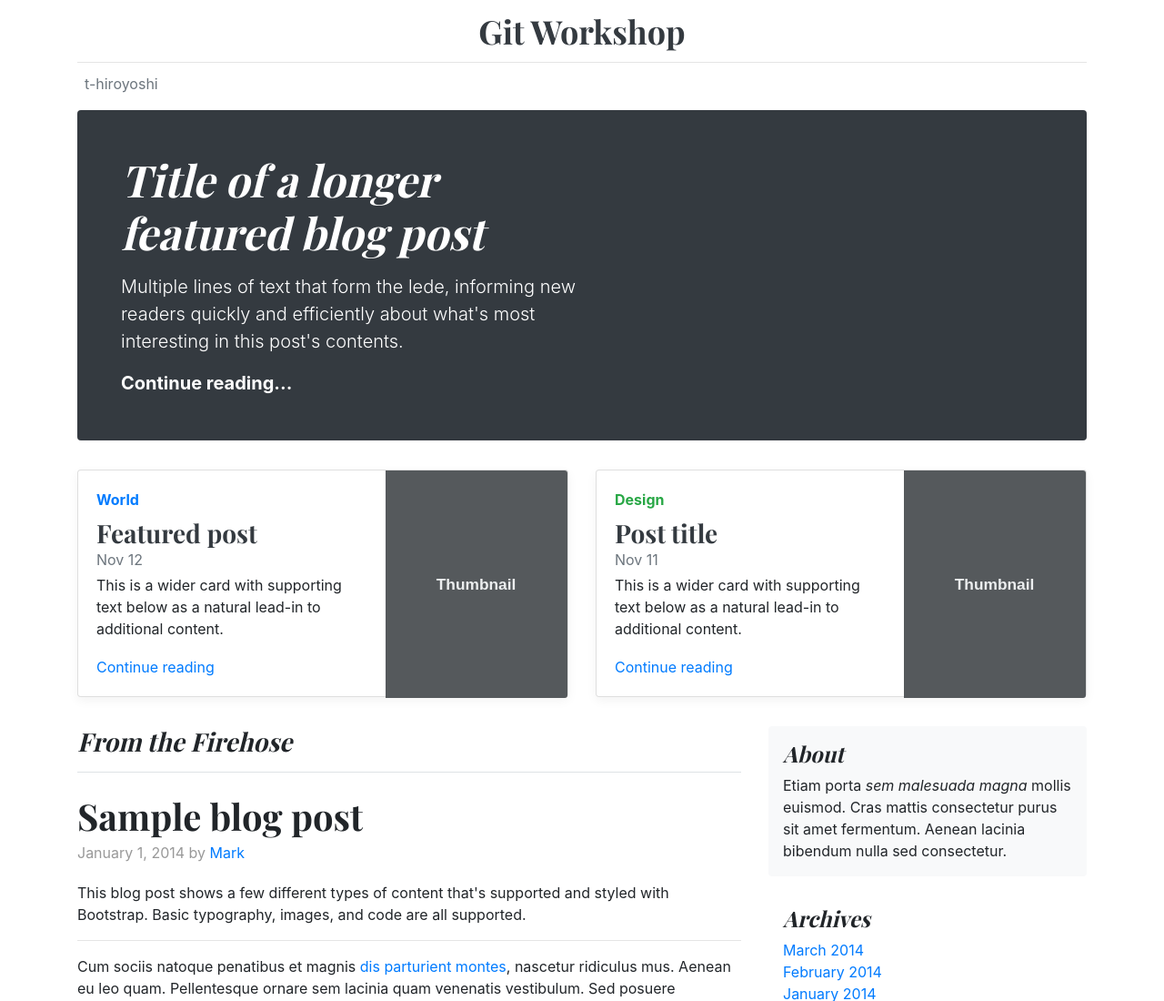
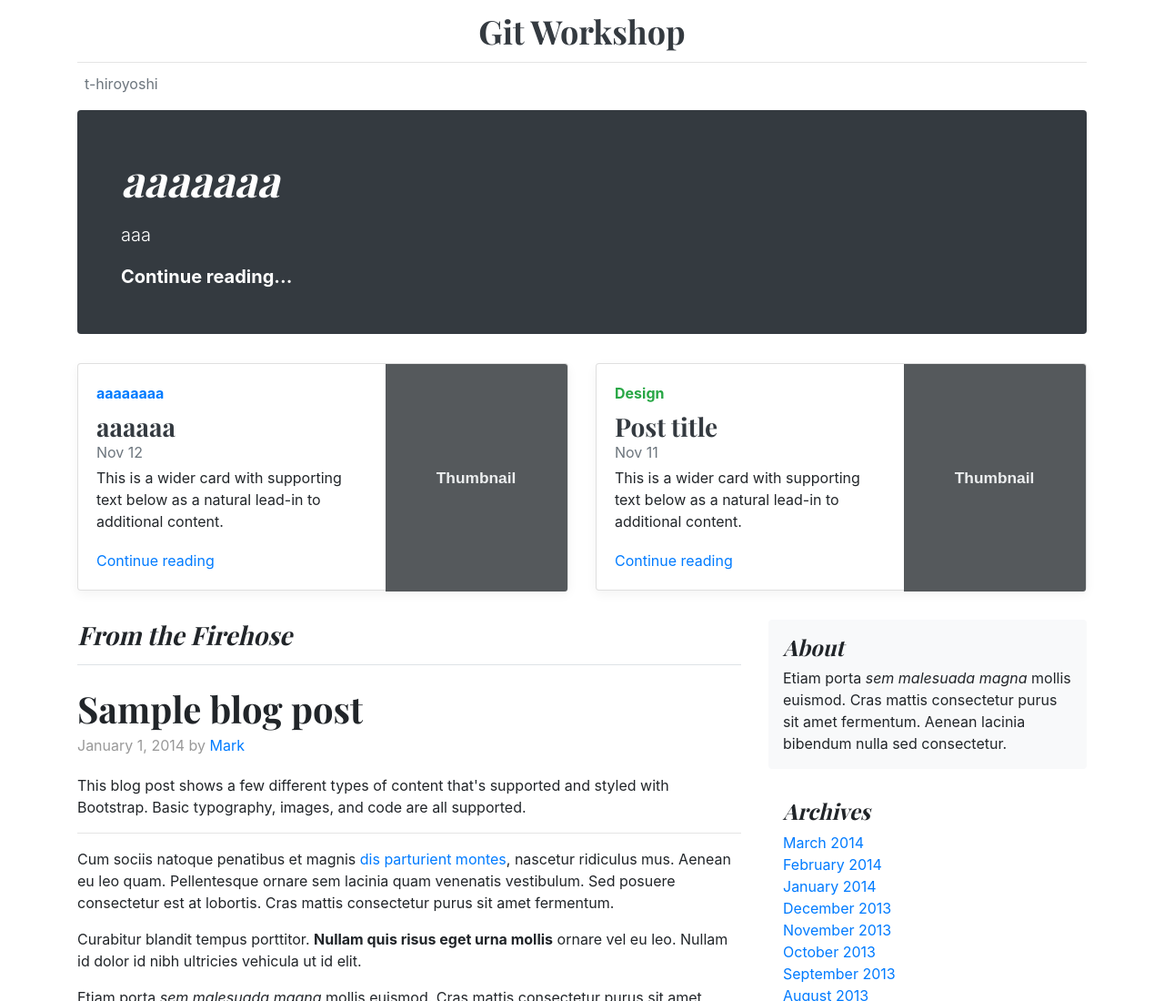
Before and after one commit to unitus-jp/git-workshop, a plain HTML site: page index.html in a window 1280 px wide. Shown: the top 1100 px of the page at 91% size. Drawn offline with nearby package versions, Linux system fonts and the light colour scheme.

Commit message:
文章をああああに変更

```diff
--- a/index.html
+++ b/index.html
@@ -3,7 +3,7 @@
   <meta charset="utf-8">
   <meta name="viewport" content="width=device-width, initial-scale=1, shrink-to-fit=no">
 
-  <title>Git Workshop</title>
+  <title>Git Workshop-</title>
 
   <!-- Bootstrap core CSS -->
   <link rel="stylesheet" href="https://stackpath.bootstrapcdn.com/bootstrap/4.1.1/css/bootstrap.min.css" integrity="sha384-WskhaSGFgHYWDcbwN70/dfYBj47jz9qbsMId/iRN3ewGhXQFZCSftd1LZCfmhktB" crossorigin="anonymous">
@@ -39,8 +39,10 @@
 
     <div class="jumbotron p-3 p-md-5 text-white rounded bg-dark">
       <div class="col-md-6 px-0">
-        <h1 class="display-4 font-italic">Title of a longer featured blog post</h1>
-        <p class="lead my-3">Multiple lines of text that form the lede, informing new readers quickly and efficiently about what's most interesting in this post's contents.</p>
+        <h1 class="display-4 font-italic">aaaaaaa
+
+        </h1>
+        <p class="lead my-3">aaa</p>
         <p class="lead mb-0"><a href="#" class="text-white font-weight-bold">Continue reading...</a></p>
       </div>
     </div>
@@ -49,9 +51,9 @@
       <div class="col-md-6">
         <div class="card flex-md-row mb-4 box-shadow h-md-250">
           <div class="card-body d-flex flex-column align-items-start">
-            <strong class="d-inline-block mb-2 text-primary">World</strong>
+            <strong class="d-inline-block mb-2 text-primary">aaaaaaaa</strong>
             <h3 class="mb-0">
-              <a class="text-dark" href="#">Featured post</a>
+              <a class="text-dark" href="#">aaaaaa</a>
             </h3>
             <div class="mb-1 text-muted">Nov 12</div>
             <p class="card-text mb-auto">This is a wider card with supporting text below as a natural lead-in to additional content.</p>
```
